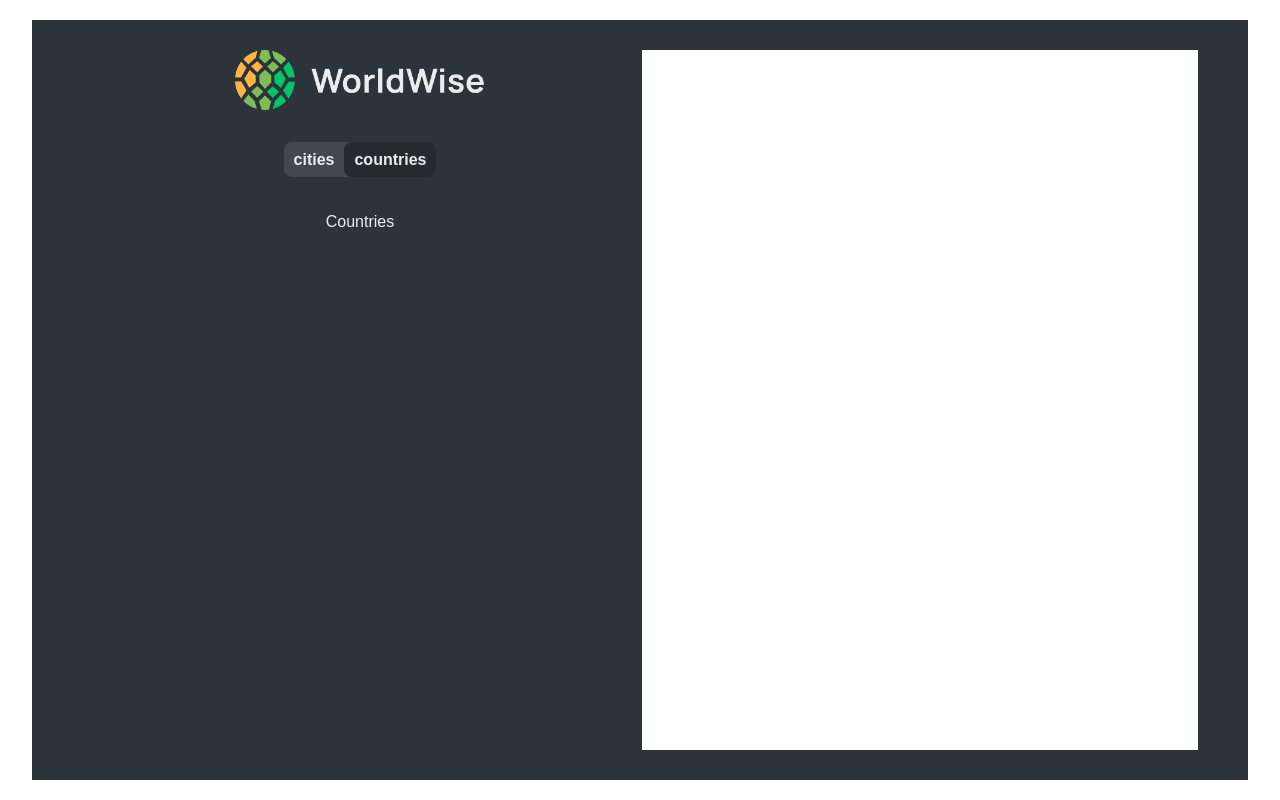
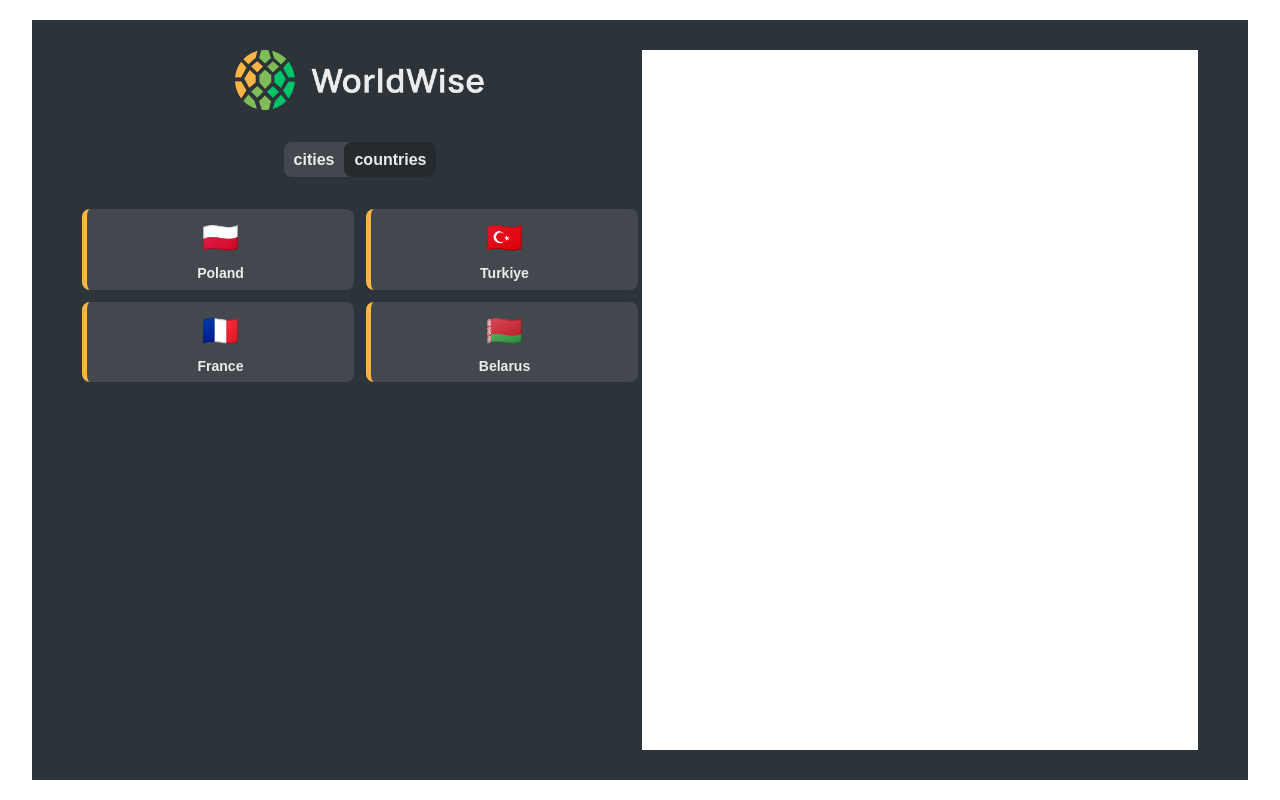
Before and after one commit to sofianeberkane202/worldWise-app, a React (Vite) app: page /travel/countries in a window 1280 px wide. Built offline with nearby package versions, Linux system fonts and the light colour scheme; the HTML template or start-up script is replaced by a standard one.

Commit message:
finish styling the countries component

```diff
--- a/src/components/Countries.jsx
+++ b/src/components/Countries.jsx
@@ -1,10 +1,84 @@
 /* eslint-disable react/react-in-jsx-scope */
+import styles from './Countries.module.css'
+import PropTypes from 'prop-types'
+
+const cities =  {
+    "cities": [
+      {
+        "id": "8631",
+        "cityName": "Wielichowo",
+        "country": "Poland",
+        "emoji": "🇵🇱",
+        "date": "2024-12-09T08:01:08.028Z",
+        "notes": "amizing",
+        "position": {
+          "lat": "52.106395654383256",
+          "lng": "16.327977153884454"
+        }
+      },
+      {
+        "id": "fcde",
+        "cityName": "Civril",
+        "country": "Turkiye",
+        "emoji": "🇹🇷",
+        "date": "2024-12-09T08:01:33.697Z",
+        "notes": "normal",
+        "position": {
+          "lat": "38.175217134937206",
+          "lng": "29.68966322211157"
+        }
+      },
+      {
+        "id": "f921",
+        "cityName": "Cheminon",
+        "country": "France",
+        "emoji": "🇫🇷",
+        "date": "2024-12-09T08:07:19.675Z",
+        "notes": "",
+        "position": {
+          "lat": "48.731974812301495",
+          "lng": "4.916356449203186"
+        }
+      },
+      {
+        "id": "8c7f",
+        "cityName": "Hrodna",
+        "country": "Belarus",
+        "emoji": "🇧🇾",
+        "date": "2024-12-09T08:15:46.990Z",
+        "notes": "normal",
+        "position": {
+          "lat": "53.79481713296426",
+          "lng": "23.811629264193233"
+        }
+      }
+    ]
+  }
 function Countries() {
     return (
-        <div>
-            Countries
-        </div>
+        <ul className={`${styles.countries}`}>
+            {cities["cities"].map(country =>
+                <Country key={country.id} countryInfo={country}/>
+            )}
+        </ul>
     )
 }
 
+function Country({countryInfo}){
+    const {emoji,country} = countryInfo;
+    return (
+        <li className={`${styles.country} flex flex-col flex-center-y`}>
+            <p className={styles.emoji}>{emoji}</p>
+            <p className={styles['country-name']}>{country}</p>
+        </li>
+    )
+}
+
+Country.propTypes = {
+    countryInfo: PropTypes.shape({
+        emoji: PropTypes.string,
+        country: PropTypes.string
+    }).isRequired
+};
+
 export default Countries
--- a/src/components/Countries.module.css
+++ b/src/components/Countries.module.css
@@ -0,0 +1,25 @@
+.countries{
+    width: 100%;
+    display: grid;
+    grid-template-columns: repeat(2,1fr);
+    gap: 12px;
+    justify-content: center;
+    align-items: center;
+}
+
+.countries .country{
+    background-color: var(--color-dark--2);
+    padding-block: 5px;
+    border-radius: 8px;
+    border-inline-start: 5px solid var(--color-brand--1);
+    gap: 0;
+}
+
+.countries .emoji{
+    font-size: 3rem;
+}
+
+.countries .country-name{
+    font-size: 1.4rem;
+    font-weight: 600;
+}
--- a/src/globalStyle/flex.css
+++ b/src/globalStyle/flex.css
@@ -4,6 +4,7 @@
 }
 
 .flex-col {flex-direction: column;}
+.flex-wrap{flex-wrap: wrap;}
 
 .flex-center-y{
     align-items: center;
--- a/src/pages/TravelPage.module.css
+++ b/src/pages/TravelPage.module.css
@@ -6,7 +6,6 @@
 }
 
 .travel .sideBar{
-    /* background-color: red; */
     gap: 32px;
 }
 
```
